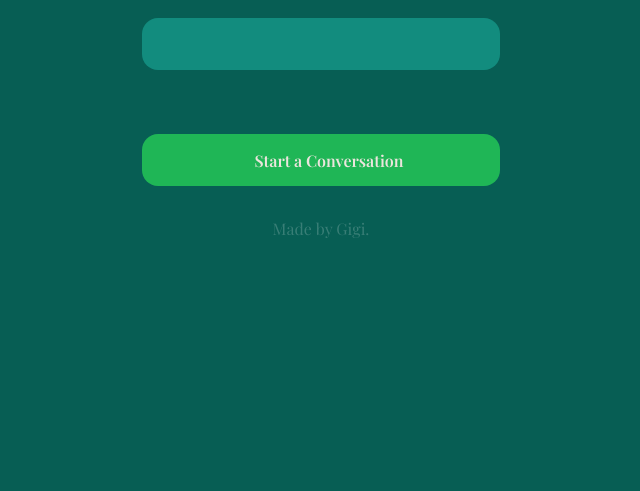
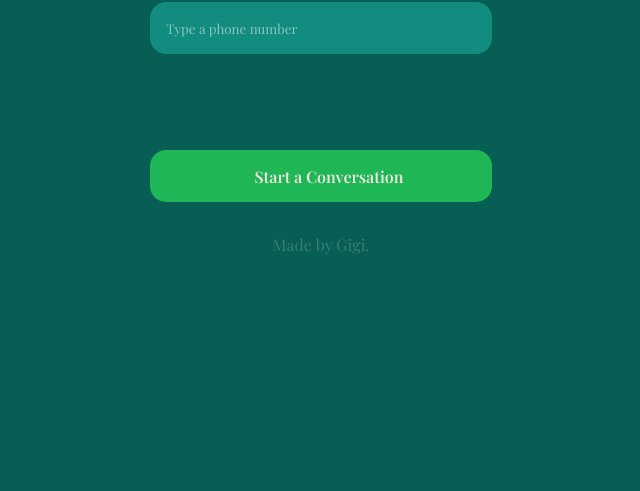
Before and after one commit to giovannamoeller/whatsapp-link, a plain HTML site: page index.html in a window 1280 px wide. Shown: the part 309-800 px from the top of the page, without its empty margins (319-959 px from the left). Drawn offline with nearby package versions, Linux system fonts and the light colour scheme.

Commit message:
:wrench: placeholder added

```diff
--- a/index.html
+++ b/index.html
@@ -1,5 +1,6 @@
 <!DOCTYPE html>
 <html lang="pt-br">
+
 <head>
   <meta charset="UTF-8" />
   <meta http-equiv="X-UA-Compatible" content="IE=edge" />
@@ -7,26 +8,22 @@
   <title>Whatsapp Conversation</title>
   <link rel="preconnect" href="https://fonts.googleapis.com" />
   <link rel="preconnect" href="https://fonts.gstatic.com" crossorigin />
-    <link
-      href="https://fonts.googleapis.com/css2?family=Playfair+Display:wght@400;500;600&display=swap"
-      rel="stylesheet"
-    />
+  <link href="https://fonts.googleapis.com/css2?family=Playfair+Display:wght@400;500;600&display=swap"
+    rel="stylesheet" />
   <link rel="stylesheet" href="style.css" />
 </head>
+
 <body>
   <form class="container">
     <h1>Type the number above</h1>
-      <input type="tel" name="cellphone" id="cellphone" />
-      <input
-        type="submit"
-        class="button"
-        id="button"
-        value="Start a Conversation"
-      />
+    <input type="tel" name="cellphone" id="cellphone" placeholder="Type a phone number" />
     <p class="error" id="error"></p>
+    <input type="submit" class="button" id="button" value="Start a Conversation" />
+
     <p>Made by Gigi.</p>
   </form>
   <script src="https://unpkg.com/imask"></script>
   <script src="main.js"></script>
 </body>
+
 </html>
```
Lines whose indentation alone changed are shown as unchanged.
